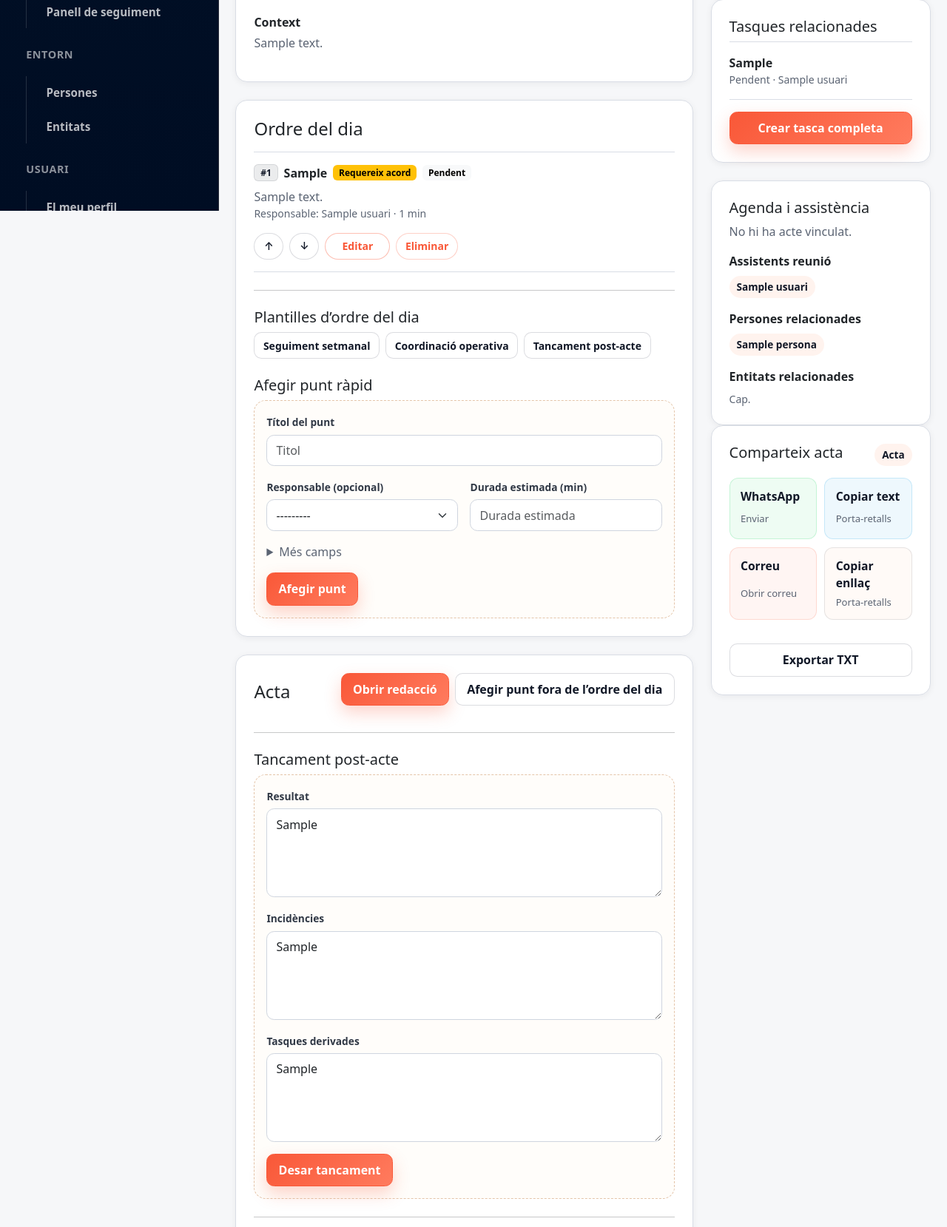
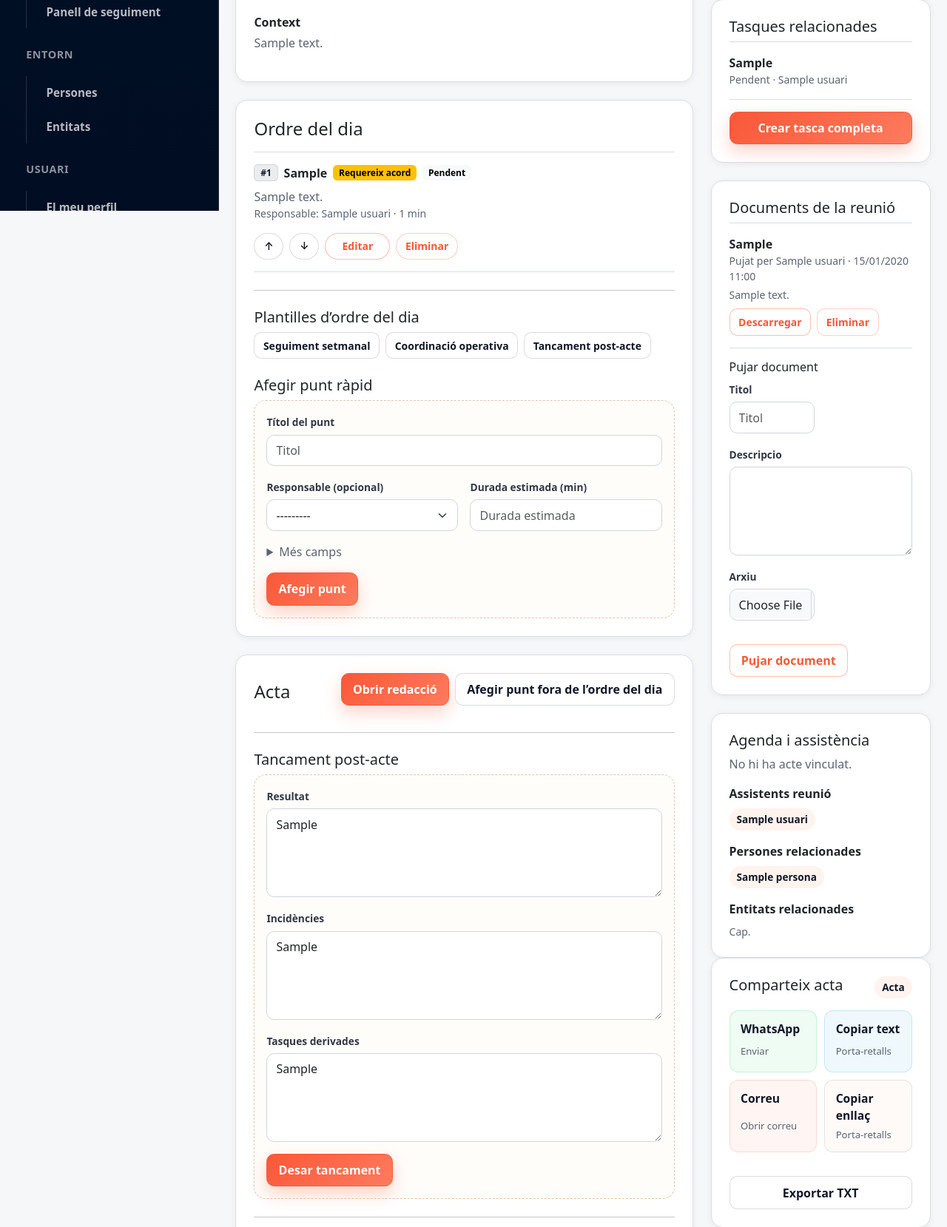
Before and after one commit to aitorivera11/crm-esquerrasantfeliu, a Django app: page /reunions/1/ in a window 1280 px wide. Shown: the part 515-2174 px from the top of the page at 74% size. Run offline with Django 5.2, Linux system fonts and the light colour scheme; a user stored in the database is signed in; data comes from the database, SQL or seed files in the repository; tables that the repository leaves empty hold one stand-in row (values such as "Sample post"); data that the repository does not hold is empty; some libraries are stand-ins or nearby versions.

Commit message:
Add document management for meetings and tasks

```diff
--- a/reunions/forms.py
+++ b/reunions/forms.py
@@ -11,7 +11,7 @@ from persones.models import Persona
 from usuaris.forms import StyledFormMixin
 from usuaris.models import Usuari
 
-from .models import Acta, AreaCampanya, PuntActa, PuntOrdreDia, Reunio, SeguimentTasca, Tasca, TascaRelacioReunio
+from .models import Acta, AreaCampanya, DocumentAdjunt, PuntActa, PuntOrdreDia, Reunio, SeguimentTasca, Tasca, TascaRelacioReunio
 
 
 class ReunioForm(StyledFormMixin, forms.ModelForm):
@@ -179,6 +179,15 @@ class PuntActaForm(StyledFormMixin, forms.ModelForm):
         super().__init__(*args, **kwargs)
         if self.reunio:
             self.fields['punt_ordre_origen'].queryset = self.reunio.punts_ordre_dia.order_by('ordre')
+
+
+class DocumentAdjuntForm(StyledFormMixin, forms.ModelForm):
+    class Meta:
+        model = DocumentAdjunt
+        fields = ['titol', 'descripcio', 'arxiu']
+        widgets = {
+            'descripcio': forms.Textarea(attrs={'rows': 2}),
+        }
 
 
 class TascaForm(StyledFormMixin, forms.ModelForm):
--- a/reunions/urls.py
+++ b/reunions/urls.py
@@ -5,6 +5,9 @@ from .views import (
     ReunioActaExportView,
     ReunioOrdreDiaExportView,
     ActaUpdateView,
+    ReunioDocumentCreateView,
+    ReunioDocumentDeleteView,
+    ReunioDocumentDownloadView,
     PuntActaCreateView,
     PuntActaTaskCommandCreateView,
     PuntActaTaskQuickCreateView,
@@ -25,6 +28,9 @@ from .views import (
     SeguimentPanelView,
     SeguimentTascaCreateView,
     TascaCreateView,
+    TascaDocumentCreateView,
+    TascaDocumentDeleteView,
+    TascaDocumentDownloadView,
     TascaDetailView,
     TascaDeleteView,
     TascaListView,
@@ -52,6 +58,9 @@ urlpatterns = [
     path('acta/<int:pk>/editar/', ActaUpdateView.as_view(), name='acta_update'),
     path('acta/<int:acta_pk>/punts/afegir/', PuntActaCreateView.as_view(), name='punt_acta_create'),
     path('<int:pk>/tasques/rapida/', ReunioQuickTaskCreateView.as_view(), name='tasca_rapida_create'),
+    path('<int:pk>/documents/pujar/', ReunioDocumentCreateView.as_view(), name='reunio_document_create'),
+    path('<int:pk>/documents/<int:doc_pk>/descarregar/', ReunioDocumentDownloadView.as_view(), name='reunio_document_download'),
+    path('<int:pk>/documents/<int:doc_pk>/eliminar/', ReunioDocumentDeleteView.as_view(), name='reunio_document_delete'),
     path('punts-acta/<int:pk>/editar/', PuntActaUpdateView.as_view(), name='punt_acta_update'),
     path('punts-acta/<int:pk>/quick-update/', PuntActaQuickUpdateView.as_view(), name='punt_acta_quick_update'),
     path('punts-acta/<int:pk>/tasques/rapida/', PuntActaTaskQuickCreateView.as_view(), name='punt_acta_task_quick_create'),
@@ -64,4 +73,7 @@ urlpatterns = [
     path('tasques/<int:pk>/seguiments/afegir/', SeguimentTascaCreateView.as_view(), name='seguiment_create'),
     path('tasques/<int:pk>/relacions/afegir/', TascaRelacioReunioCreateView.as_view(), name='tasca_relacio_create'),
     path('tasques/<int:pk>/toggle-ordre-dia/', TascaToggleOrdreDiaView.as_view(), name='tasca_toggle_ordre_dia'),
+    path('tasques/<int:pk>/documents/pujar/', TascaDocumentCreateView.as_view(), name='tasca_document_create'),
+    path('tasques/<int:pk>/documents/<int:doc_pk>/descarregar/', TascaDocumentDownloadView.as_view(), name='tasca_document_download'),
+    path('tasques/<int:pk>/documents/<int:doc_pk>/eliminar/', TascaDocumentDeleteView.as_view(), name='tasca_document_delete'),
 ]
--- a/reunions/views.py
+++ b/reunions/views.py
@@ -7,7 +7,7 @@ from django.contrib.auth.mixins import LoginRequiredMixin
 from django.contrib.auth.mixins import PermissionRequiredMixin
 from django.db import transaction
 from django.db.models import Count, Max, Prefetch, Q
-from django.http import HttpResponse, HttpResponseForbidden, JsonResponse
+from django.http import FileResponse, HttpResponse, HttpResponseForbidden, JsonResponse
 from django.shortcuts import get_object_or_404, redirect
 from django.urls import reverse
 from django.utils import timezone
@@ -18,6 +18,7 @@ from usuaris.models import Usuari
 
 from .forms import (
     ActaForm,
+    DocumentAdjuntForm,
     PuntActaForm,
     PuntOrdreDiaForm,
     ReunioForm,
@@ -30,7 +31,7 @@ from .forms import (
     inicialitzar_punts_acta_des_de_ordre_dia,
     sincronitzar_punts_acta_amb_ordre_dia,
 )
-from .models import Acta, PuntActa, PuntOrdreDia, Reunio, SeguimentTasca, Tasca, TascaRelacioReunio
+from .models import Acta, DocumentAdjunt, PuntActa, PuntOrdreDia, Reunio, SeguimentTasca, Tasca, TascaRelacioReunio
 
 
 class ReunionsPermissionMixin(RoleRequiredMixin):
@@ -110,6 +111,7 @@ class ReunioDetailView(ReunionsBaseMixin, DetailView):
             'assistents', 'etiquetes', 'persones_relacionades', 'entitats_relacionades',
             'punts_ordre_dia__responsable', 'relacions_tasca__tasca__responsable', 'relacions_tasca__punt_ordre_dia',
             'acta__punts__punt_ordre_origen', 'acta__punts__tasques_generades__responsable',
+            'documents_adjunts__pujat_per',
         )
 
     def get_context_data(self, **kwargs):
@@ -135,6 +137,7 @@ class ReunioDetailView(ReunionsBaseMixin, DetailView):
             'acta_form': ActaForm(instance=acta, reunio=reunio) if acta else ActaForm(reunio=reunio, initial={'redactada_per': self.request.user}),
             'punt_acta_form': PuntActaForm(reunio=reunio),
             'tasca_rapida_form': TascaRapidaReunioForm(usuari=self.request.user),
+            'document_form': DocumentAdjuntForm(),
             'tasques_relacionades': Tasca.objects.filter(relacions_reunio__reunio=reunio).select_related('responsable').distinct(),
             'tasques_obertes': tasques_obertes_queryset(Tasca.objects.filter(relacions_reunio__reunio=reunio)).select_related('responsable').distinct(),
             'tasques_proposades_ordre': Tasca.objects.filter(
@@ -482,6 +485,39 @@ class ReunioQuickTaskCreateView(TascaWritePermissionMixin, ReunionsBaseMixin, Te
         return redirect('reunions:reunio_detail', pk=reunio.pk)
 
 
+class ReunioDocumentCreateView(ReunioWritePermissionMixin, ReunionsBaseMixin, TemplateView):
+    def post(self, request, *args, **kwargs):
+        reunio = get_object_or_404(Reunio, pk=kwargs['pk'])
+        form = DocumentAdjuntForm(request.POST, request.FILES)
+        if form.is_valid():
+            document = form.save(commit=False)
+            document.reunio = reunio
+            document.pujat_per = request.user
+            document.save()
+            messages.success(request, 'Document de reunió pujat correctament.')
+        else:
+            messages.error(request, 'No s’ha pogut pujar el document. Revisa els camps del formulari.')
+        return redirect('reunions:reunio_detail', pk=reunio.pk)
+
+
+class ReunioDocumentDeleteView(ReunioWritePermissionMixin, ReunionsBaseMixin, TemplateView):
+    def post(self, request, *args, **kwargs):
+        document = get_object_or_404(DocumentAdjunt, pk=kwargs['doc_pk'], reunio_id=kwargs['pk'])
+        reunio_id = document.reunio_id
+        document.arxiu.delete(save=False)
+        document.delete()
+        messages.success(request, 'Document de reunió eliminat.')
+        return redirect('reunions:reunio_detail', pk=reunio_id)
+
+
+class ReunioDocumentDownloadView(ReunionsBaseMixin, DetailView):
+    model = DocumentAdjunt
+
+    def get(self, request, *args, **kwargs):
+        document = get_object_or_404(DocumentAdjunt, pk=kwargs['doc_pk'], reunio_id=kwargs['pk'])
+        return FileResponse(document.arxiu.open('rb'), as_attachment=True, filename=document.arxiu.name.split('/')[-1])
+
+
 class ReunioOrdreDiaExportView(ReunionsBaseMixin, TemplateView):
     def get(self, request, *args, **kwargs):
         reunio = get_object_or_404(Reunio, pk=kwargs['pk'])
@@ -697,6 +733,7 @@ class TascaDetailView(ReunionsBaseMixin, DetailView):
             'collaboradors', 'persones_relacionades', 'entitats_relacionades', 'etiquetes',
             'relacions_reunio__reunio', 'relacions_reunio__punt_ordre_dia', 'relacions_reunio__punt_acta',
             'seguiments__autor', 'seguiments__reunio', 'historic_estats__canviat_per',
+            'documents_adjunts__pujat_per',
         )
 
     def get_context_data(self, **kwargs):
@@ -705,9 +742,43 @@ class TascaDetailView(ReunionsBaseMixin, DetailView):
         context.update({
             'seguiment_form': SeguimentTascaForm(tasca=tasca, autor=self.request.user),
             'relacio_form': TascaRelacioReunioForm(tasca=tasca),
+            'document_form': DocumentAdjuntForm(),
             'can_delete_tasca': can_delete_task(self.request.user, tasca),
         })
         return context
+
+
+class TascaDocumentCreateView(TascaWritePermissionMixin, ReunionsBaseMixin, TemplateView):
+    def post(self, request, *args, **kwargs):
+        tasca = get_object_or_404(Tasca, pk=kwargs['pk'])
+        form = DocumentAdjuntForm(request.POST, request.FILES)
+        if form.is_valid():
+            document = form.save(commit=False)
+            document.tasca = tasca
+            document.pujat_per = request.user
+            document.save()
+            messages.success(request, 'Document de tasca pujat correctament.')
+        else:
+            messages.error(request, 'No s’ha pogut pujar el document. Revisa els camps del formulari.')
+        return redirect('reunions:tasca_detail', pk=tasca.pk)
+
+
+class TascaDocumentDeleteView(TascaWritePermissionMixin, ReunionsBaseMixin, TemplateView):
+    def post(self, request, *args, **kwargs):
+        document = get_object_or_404(DocumentAdjunt, pk=kwargs['doc_pk'], tasca_id=kwargs['pk'])
+        tasca_id = document.tasca_id
+        document.arxiu.delete(save=False)
+        document.delete()
+        messages.success(request, 'Document de tasca eliminat.')
+        return redirect('reunions:tasca_detail', pk=tasca_id)
+
+
+class TascaDocumentDownloadView(ReunionsBaseMixin, DetailView):
+    model = DocumentAdjunt
+
+    def get(self, request, *args, **kwargs):
+        document = get_object_or_404(DocumentAdjunt, pk=kwargs['doc_pk'], tasca_id=kwargs['pk'])
+        return FileResponse(document.arxiu.open('rb'), as_attachment=True, filename=document.arxiu.name.split('/')[-1])
 
 
 class TascaCreateView(TascaWritePermissionMixin, ReunionsBaseMixin, CreateView):
--- a/templates/reunions/reunio_detail.html
+++ b/templates/reunions/reunio_detail.html
@@ -166,6 +166,36 @@
             <div class="mt-3"><a class="btn btn-workflow w-100" href="{% url 'reunions:tasca_create' %}?reunio={{ reunio.pk }}">Crear tasca completa</a></div>
         </section>
         <section class="card card-panel p-4">
+            <h3 class="h5">Documents de la reunió</h3>
+            <div class="list-group list-group-flush mb-3">
+                {% for document in reunio.documents_adjunts.all %}
+                    <div class="list-group-item px-0 py-3 border-bottom">
+                        <div class="d-flex justify-content-between gap-2 flex-wrap align-items-center">
+                            <div>
+                                <strong>{{ document.titol }}</strong>
+                                <div class="small text-muted">Pujat per {{ document.pujat_per }} · {{ document.creat_el|date:'d/m/Y H:i' }}</div>
+                                {% if document.descripcio %}<div class="small text-muted mt-1">{{ document.descripcio|linebreaksbr }}</div>{% endif %}
+                            </div>
+                            <div class="d-flex gap-2">
+                                <a class="btn btn-sm btn-outline-primary" href="{% url 'reunions:reunio_document_download' reunio.pk document.pk %}">Descarregar</a>
+                                <form method="post" action="{% url 'reunions:reunio_document_delete' reunio.pk document.pk %}">{% csrf_token %}
+                                    <button class="btn btn-sm btn-outline-danger">Eliminar</button>
+                                </form>
+                            </div>
+                        </div>
+                    </div>
+                {% empty %}
+                    <p class="text-muted mb-0">Encara no hi ha documents.</p>
+                {% endfor %}
+            </div>
+            <h4 class="h6">Pujar document</h4>
+            <form method="post" action="{% url 'reunions:reunio_document_create' reunio.pk %}" enctype="multipart/form-data">
+                {% csrf_token %}
+                {% include 'components/form_fields.html' with form=document_form %}
+                <button class="btn btn-outline-primary mt-3">Pujar document</button>
+            </form>
+        </section>
+        <section class="card card-panel p-4 mt-4">
             <h3 class="h5">Agenda i assistència</h3>
             {% if agenda_acte %}
 
```
Also changed, not shown: reunions/admin.py (+17 -2 lines), reunions/models.py (+50 -1 lines), templates/reunions/tasca_detail.html (+26 -0 lines), reunions/migrations/0004_documentadjunt.py (added).
